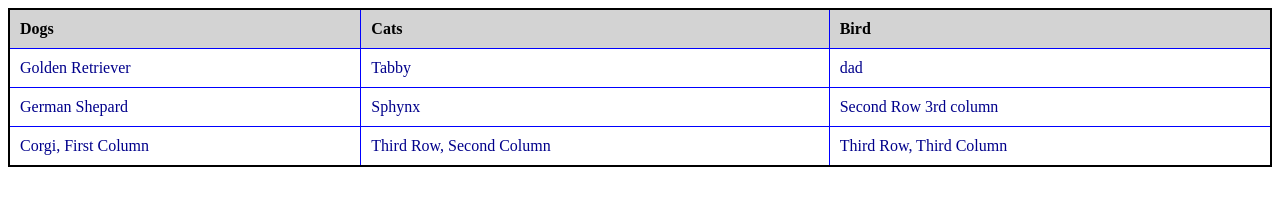
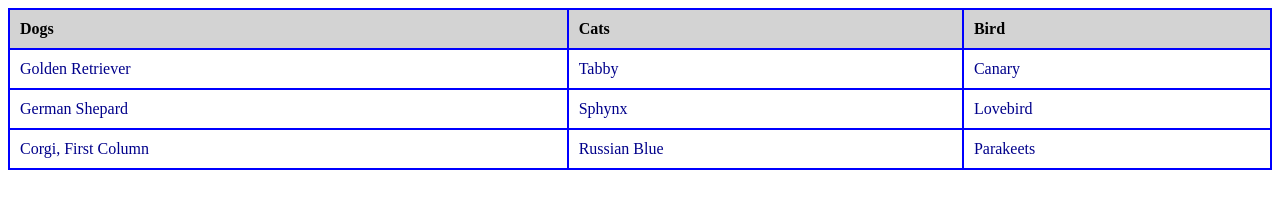
Before and after one commit to Fluent-FTW/game-dev-2024-andy, a plain HTML site: page public/t1a04-forms-andy.html in a window 1280 px wide. Drawn offline with Linux system fonts and the light colour scheme.

Commit message:
Update t1a04-forms-andy.html

```diff
--- a/public/t1a04-forms-andy.html
+++ b/public/t1a04-forms-andy.html
@@ -9,7 +9,7 @@
       border-collapse: collapse;
     }
     th, td {
-      border: 1px solid blue;
+      border: 2px solid blue;
       padding: 10px;
       text-align: left;
     }
@@ -34,17 +34,17 @@
   <tr>
     <td>Golden Retriever </td>
     <td>Tabby </td>
-    <td>dad</td>
+    <td>Canary</td>
   </tr>
   <tr>
     <td>German Shepard </td>
     <td>Sphynx </td>
-    <td>Second Row 3rd column</td>
+    <td>Lovebird</td>
   </tr>
   <tr>
     <td>Corgi, First Column</td>
-    <td>Third Row, Second Column</td>
-    <td>Third Row, Third Column</td>
+    <td>Russian Blue</td>
+    <td>Parakeets</td>
   </tr>
 </table>
   </body>
```
